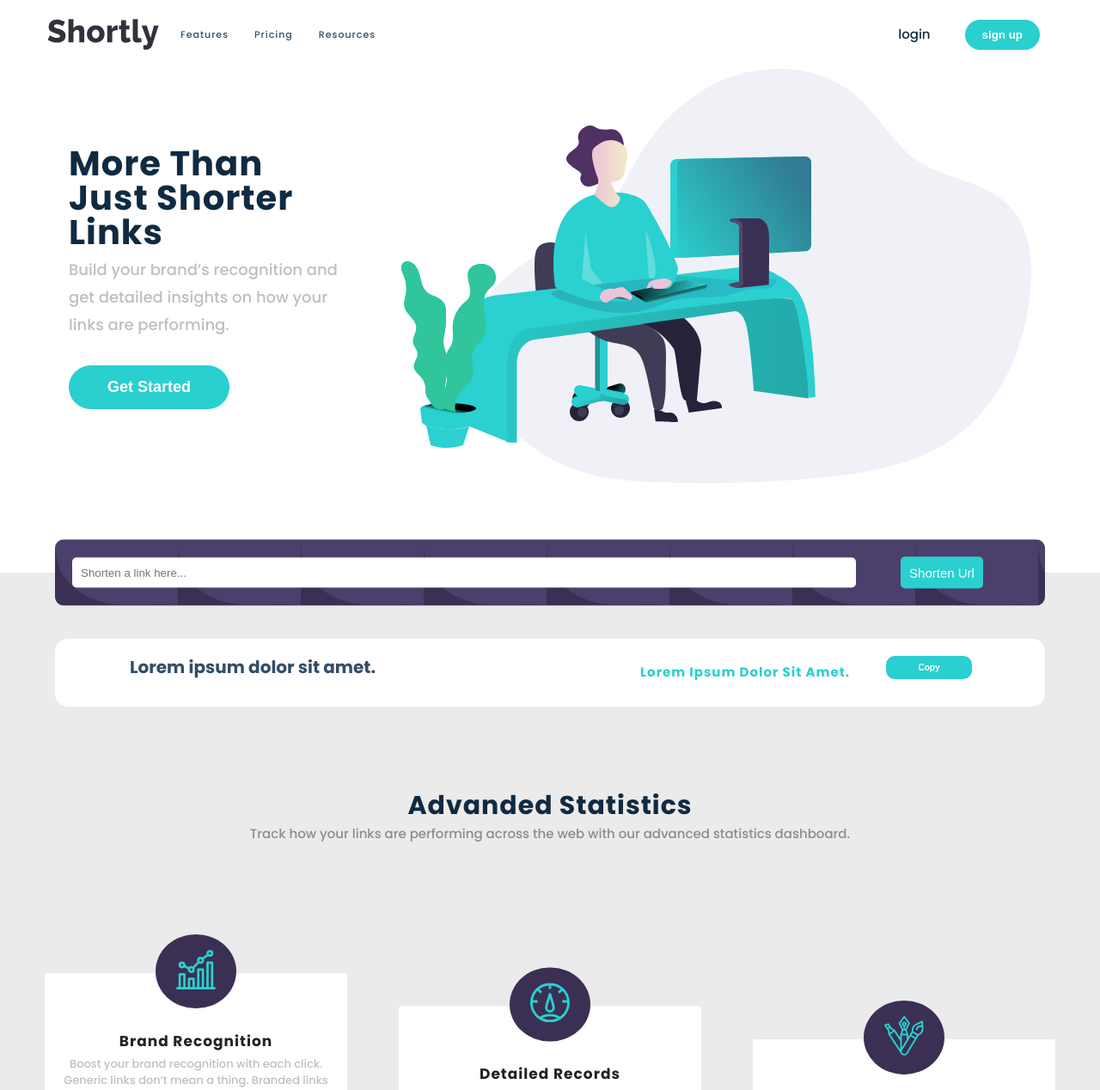
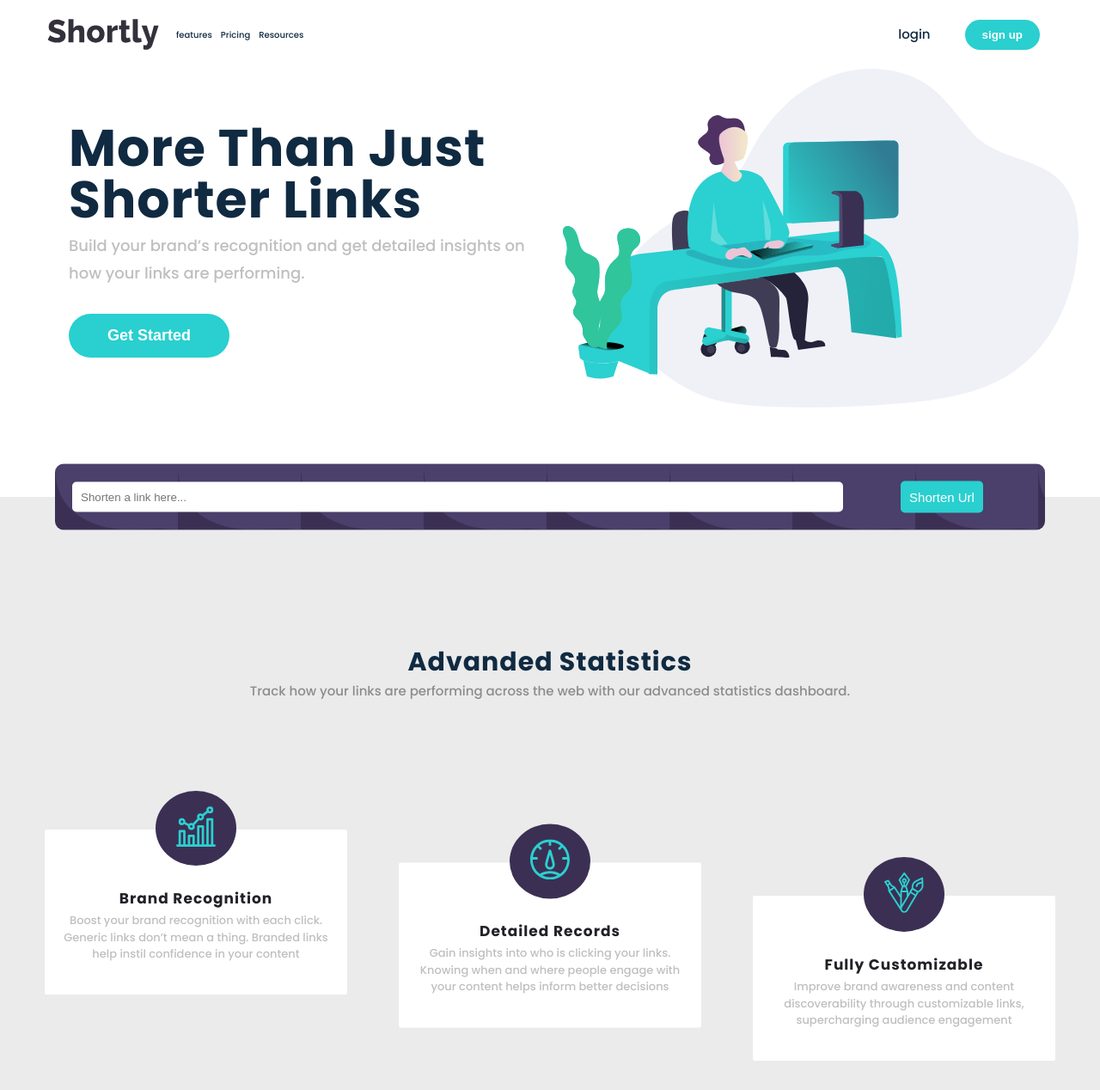
Before and after one commit to Jcolejeff/url-shortner, a React (Create React App) app: page / in a window 1280 px wide. Shown: the top 1268 px of the page at 86% size. Built offline with nearby package versions, Linux system fonts and the light colour scheme.

Commit message:
finished alert component

```diff
--- a/src/components/Alert.js
+++ b/src/components/Alert.js
@@ -1,4 +1,5 @@
 import React, { useEffect } from "react";
+import styled from "styled-components";
 
 const Alert = ({ type, msg, removeAlert, list }) => {
 	useEffect(() => {
@@ -7,7 +8,35 @@ const Alert = ({ type, msg, removeAlert, list }) => {
 		}, 3000);
 		return () => clearTimeout(timeout);
 	}, [list]);
-	return <p className={`alert alert-${type}`}>{msg}</p>;
+	return (
+		<Wrapper>
+			<p className={`alert alert-${type}`}>{msg}</p>;
+		</Wrapper>
+	);
 };
 
 export default Alert;
+
+const Wrapper = styled.div`
+	width: 90%;
+	margin-inline: auto;
+	margin-block-start: -3rem;
+	.alert {
+		margin-bottom: 1rem;
+		display: grid;
+		align-items: center;
+		text-align: center;
+		font-size: 1.5rem;
+		border-radius: 0.25rem;
+		letter-spacing: var(--spacing);
+		text-transform: capitalize;
+	}
+	.alert-danger {
+		color: #721c24;
+		background: #f8d7da;
+	}
+	.alert-success {
+		color: #155724;
+		background: #d4edda;
+	}
+`;
--- a/src/components/Hero.js
+++ b/src/components/Hero.js
@@ -1,4 +1,3 @@
-import { useState, useEffect } from "react";
 import styled from "styled-components";
 import hero from "../images/illustration-working.svg";
 import hero2 from "../images/illustration-working.png";
@@ -37,10 +36,6 @@ const Wrapper = styled.header`
 	padding-block-end: 10rem;
 
 	.hero {
-    picture {
-      text-align: center;
-      margin-inline-start: 3rem;
-    }
 		.desc {
 			margin-inline: auto;
 			text-align: center;
@@ -79,6 +74,14 @@ const Wrapper = styled.header`
 				justify-content: center;
 				align-items: flex-start;
 				text-align: left;
+				h1 {
+					font-size: 6rem;
+				}
+			}
+			picture {
+				img {
+					width: 110%;
+				}
 			}
 		}
 	}
--- a/src/components/Info.js
+++ b/src/components/Info.js
@@ -3,7 +3,7 @@ import List from "./List";
 import services from "../data";
 import { useEffect, useState } from "react";
 import bg1 from "../images/bg-shorten-mobile.svg";
-import bg2 from "../images/bg-shorten-desktop.svg";
+import Alert from "./Alert";
 
 const getLocalStorage = () => {
 	let list = localStorage.getItem("list");
@@ -16,20 +16,58 @@ const getLocalStorage = () => {
 
 const Info = () => {
 	const [query, setQuery] = useState("");
-  const [Loading, setLoading] = useState(false);
-  const [List, setList] = useState(getLocalStorage());
+	const [list, setList] = useState(getLocalStorage());
 	const [error, setError] = useState("");
+	const [loading, setIsloading] = useState(false);
+	const [alert, setAlert] = useState({ show: false, msg: "", type: "" });
 
-  useEffect(() => {
-    localStorage.setItem("list", JSON.stringify(List));
-  }, [List]);
+	const showAlert = (show = false, type = "", msg = "") => {
+		setAlert({ show, type, msg });
+	};
+	const clearList = () => {
+		showAlert(true, "danger", "empty list");
+		setList([]);
+	};
+	const removeItem = (id) => {
+		showAlert(true, "danger", "item removed");
+		setList(list.filter((item) => item.id !== id));
+	};
+
+	const copyToClipboard = (item) => {
+		navigator.clipboard.writeText(item);
+		setAlert({ show: true, type: "success", msg: "copied to clipboard" });
+	};
 	const FetchLink = async () => {
+		if (!query) {
+			showAlert(true, "danger", "No url parameter set ,please enter value");
+			return;
+		}
+		setIsloading(true);
+
+		try {
 			const response = await fetch(
 				` https://api.shrtco.de/v2/shorten?url=${query}`
 			);
 			const data = await response.json();
 			console.log(data);
+			if (data.ok) {
+				setIsloading(false);
+				setList([
+					...list,
+					{ id: new Date().getTime().toString(), ...data.result },
+				]);
+			} else {
+				setIsloading(false);
+				showAlert(true, "danger", data.error.substring(0, 23));
+			}
+		} catch (error) {
+			setIsloading(false);
+			setError(error.message);
+		}
 	};
+	useEffect(() => {
+		localStorage.setItem("list", JSON.stringify(list));
+	}, [list]);
 	return (
 		<Wrapper>
 			{/* <List /> */}
@@ -48,19 +86,25 @@ const Info = () => {
 						name="query"
 						placeholder="Shorten a link here..."
 					/>
-          <button> Shorten Url</button>
+					<button disabled={loading}>
+						{loading ? "Loading..." : "Shorten Url"}
+					</button>
 				</form>
 			</section>
-      <section className="list">
-        <article>
-          <p>Lorem ipsum dolor sit amet.</p>
-          <hr />
-          <p className="copy">
-            <h5>Lorem ipsum dolor sit amet.</h5>
-            <button>Copy</button>
-          </p>
-        </article>
-      </section>
+			{alert.show && <Alert {...alert} removeAlert={showAlert} list={list} />}
+			{list.length > 0 && (
+				<div>
+					<List
+						items={list}
+						removeItem={removeItem}
+						copyToClipboard={copyToClipboard}
+					/>
+					<button className="clear-btn" onClick={clearList}>
+						Clear
+					</button>
+				</div>
+			)}
+
 			<header>
 				<h1> Advanded Statistics </h1>
 				<p>
@@ -124,6 +168,7 @@ const Wrapper = styled.section`
 		form {
 			display: flex;
 			flex-direction: column;
+			gap: 1.5rem;
 			@media (min-width: 650px) {
 				display: grid;
 				grid-template-columns: 1fr 20rem;
@@ -147,49 +192,9 @@ const Wrapper = styled.section`
 				font-weight: 500;
 				border-radius: 5px;
 			}
-    }
-  }
-  .list {
-    margin-inline: auto;
-    padding: 1.6rem;
-    width: 80%;
-    background-color: white;
-    border-radius: 15px;
-    @media (min-width: 65rem) {
-      padding: 1rem;
-      width: 90%;
-      article {
-        display: flex;
-        justify-content: space-around;
-        align-items: center;
-        .copy {
-          display: grid;
-          grid-template-columns: 1fr 10rem;
-          align-items: center;
-          gap: 4rem;
-        }
-      }
-    }
-
-    p {
-      font-size: 2rem;
-      font-weight: 700;
-      h5 {
-        font-size: 1.5rem;
-        color: hsl(180, 66%, 49%);
-        font-weight: 700;
-        margin-block-start: 2rem;
-      }
-      button {
-        margin-inline-start: 0.2rem;
-        width: 100%;
-        font-size: 1rem;
-        padding: 0.8rem;
-        border: none;
-        border-radius: 10px;
-        background: hsl(180, 66%, 49%);
-        color: var(--clr-white);
-        font-weight: 700;
+			button:disabled {
+				cursor: not-allowed;
+				opacity: 0.7;
 			}
 		}
 	}
@@ -246,4 +251,25 @@ const Wrapper = styled.section`
 			transform: translateY(20%);
 		}
 	}
+	.clear-btn {
+		text-transform: capitalize;
+		width: 10rem;
+		display: grid;
+		align-items: center;
+		background: white;
+		border-color: transparent;
+		color: var(--clr-red-light);
+		margin-inline: auto;
+		letter-spacing: var(--spacing);
+		cursor: pointer;
+		transition: var(--transition);
+		margin-top: 1.25rem;
+		font-size: 1.5rem;
+		font-weight: 700;
+		padding: 0.5rem 1rem;
+		border-radius: 10px;
+	}
+	.clear-btn:hover {
+		color: var(--clr-red-dark);
+	}
 `;
--- a/src/components/List.js
+++ b/src/components/List.js
@@ -1,29 +1,36 @@
-import { FaEdit, FaTrash } from "react-icons/fa";
-const List = ({ items, removeItem, editItem }) => {
+import { FaTrash } from "react-icons/fa";
+import styled from "styled-components";
+const List = ({ items, removeItem, copyToClipboard }) => {
 	return (
 		<div className="grocery-list">
 			{items.map((item) => {
-				const { id, title } = item;
+				const { id, short_link, original_link } = item;
 				return (
-					<article className="grocery-item" key={id}>
-						<p className="title">{title}</p>
-						<div className="btn-container">
+					<Wrapper key={id}>
+						<section className="list">
+							<article>
+								<p>{original_link}</p>
+								<hr />
+								<p className="copy">
+									<h5>{short_link}</h5>
 									<button
+										onClick={() => copyToClipboard(short_link)}
 										type="button"
-								className="edit-btn"
-								onClick={() => editItem(id)}
+										className="btn"
 									>
-								<FaEdit />
+										Copy
 									</button>
 									<button
 										type="button"
-								className="delete-btn"
+										className="btn"
 										onClick={() => removeItem(id)}
 									>
 										<FaTrash />
 									</button>
-						</div>
+								</p>
 							</article>
+						</section>
+					</Wrapper>
 				);
 			})}
 		</div>
@@ -31,3 +38,52 @@ const List = ({ items, removeItem, editItem }) => {
 };
 
 export default List;
+
+const Wrapper = styled.section`
+	.list {
+		margin-inline: auto;
+		margin-block-end: 3rem;
+		padding: 1.6rem;
+		width: 80%;
+		background-color: white;
+		border-radius: 15px;
+		@media (min-width: 65rem) {
+			padding: 1rem;
+			width: 90%;
+			article {
+				display: grid;
+				grid-template-columns: 1fr 1fr 1fr;
+				align-items: center;
+				gap: 2rem;
+				.copy {
+					display: grid;
+					grid-template-columns: 1fr 1fr 10rem;
+					align-items: center;
+					gap: 4rem;
+				}
+			}
+		}
+
+		p {
+			font-size: 2rem;
+			font-weight: 700;
+			h5 {
+				font-size: 1.5rem;
+				color: hsl(180, 66%, 49%);
+				font-weight: 700;
+				margin-block-start: 2rem;
+			}
+			button {
+				margin-inline-start: 0.2rem;
+				width: 100%;
+				font-size: 1rem;
+				padding: 0.8rem;
+				border: none;
+				border-radius: 10px;
+				background: hsl(180, 66%, 49%);
+				color: var(--clr-white);
+				font-weight: 700;
+			}
+		}
+	}
+`;
--- a/src/components/Nav.js
+++ b/src/components/Nav.js
@@ -11,11 +11,13 @@ const Nav = () => {
 		<NavContainer>
 			<div className="nav-center">
 				<div className="nav-header">
-          <img src={logo} />
+					<img src={logo} alt="logo" />
 					<div className="nav-links">
-            <a> features </a>
-            <a>Pricing</a>
-            <a> Resources</a>
+						<ul>
+							<li> features </li>
+							<li>Pricing</li>
+							<li> Resources</li>
+						</ul>
 					</div>
 
 					<button onClick={openSidebar} type="button" className="nav-toggle">
@@ -101,6 +103,10 @@ const NavContainer = styled.nav`
 			justify-content: center;
 			gap: 2rem;
 			margin-inline-start: 2rem;
+			ul {
+				display: flex;
+				gap: 1rem;
+			}
 
 			a {
 				color: var(--clr-grey-3);
--- a/src/index.css
+++ b/src/index.css
@@ -168,149 +168,3 @@ main {
 	display: grid;
 	place-items: center;
 }
-/*
-===============
-Grocery List
-===============
-*/
-.section-center {
-	background: var(--clr-white);
-	border-radius: var(--radius);
-	box-shadow: var(--light-shadow);
-	transition: var(--transition);
-	padding: 2rem;
-}
-.section-center:hover {
-	box-shadow: var(--dark-shadow);
-}
-.alert {
-	margin-bottom: 1rem;
-	height: 1.25rem;
-	display: grid;
-	align-items: center;
-	text-align: center;
-	font-size: 0.7rem;
-	border-radius: 0.25rem;
-	letter-spacing: var(--spacing);
-	text-transform: capitalize;
-}
-.alert-danger {
-	color: #721c24;
-	background: #f8d7da;
-}
-.alert-success {
-	color: #155724;
-	background: #d4edda;
-}
-.grocery-form h3 {
-	color: var(--clr-primary-1);
-	margin-bottom: 1.5rem;
-	text-align: center;
-}
-.form-control {
-	display: flex;
-	justify-content: center;
-}
-.grocery {
-	padding: 0.25rem;
-	padding-left: 1rem;
-	background: var(--clr-grey-10);
-	border-top-left-radius: var(--radius);
-	border-bottom-left-radius: var(--radius);
-	border-color: transparent;
-	font-size: 1rem;
-	flex: 1 0 auto;
-	color: var(--clr-grey-5);
-}
-.grocery::placeholder {
-	font-family: var(--ff-secondary);
-	color: var(--clr-grey-5);
-}
-.submit-btn {
-	background: var(--clr-primary-8);
-	border-color: transparent;
-	flex: 0 0 5rem;
-	display: grid;
-	align-items: center;
-	padding: 0.25rem;
-	text-transform: capitalize;
-	letter-spacing: 2px;
-	border-top-right-radius: var(--radius);
-	border-bottom-right-radius: var(--radius);
-	cursor: pointer;
-	content: var(--clr-primary-5);
-	transition: var(--transition);
-	font-size: 0.85rem;
-}
-.submit-btn:hover {
-	background: var(--clr-primary-5);
-	color: var(--clr-white);
-}
-
-.grocery-container {
-	margin-top: 2rem;
-}
-
-.grocery-item {
-	display: flex;
-	align-items: center;
-	justify-content: space-between;
-	margin-bottom: 0.5rem;
-	transition: var(--transition);
-	padding: 0.25rem 1rem;
-	border-radius: var(--radius);
-	text-transform: capitalize;
-}
-.grocery-item:hover {
-	color: var(--clr-grey-5);
-	background: var(--clr-grey-10);
-}
-.grocery-item:hover .title {
-	color: var(--clr-grey-5);
-}
-.title {
-	margin-bottom: 0;
-	color: var(--clr-grey-1);
-	letter-spacing: 2px;
-	transition: var(--transition);
-}
-.edit-btn,
-.delete-btn {
-	background: transparent;
-	border-color: transparent;
-	cursor: pointer;
-	font-size: 0.7rem;
-	margin: 0 0.15rem;
-	transition: var(--transition);
-}
-.edit-btn {
-	color: var(--clr-green-light);
-}
-.edit-btn:hover {
-	color: var(--clr-green-dark);
-}
-.delete-btn {
-	color: var(--clr-red-light);
-}
-.delete-btn:hover {
-	color: var(--clr-red-dark);
-}
-.clear-btn {
-	text-transform: capitalize;
-	width: 10rem;
-	height: 1.5rem;
-	display: grid;
-	align-items: center;
-	background: transparent;
-	border-color: transparent;
-	color: var(--clr-red-light);
-	margin: 0 auto;
-	font-size: 0.85rem;
-	letter-spacing: var(--spacing);
-	cursor: pointer;
-	transition: var(--transition);
-	margin-top: 1.25rem;
-}
-.clear-btn:hover {
-	color: var(--clr-red-dark);
-}
```
Lines whose indentation alone changed are shown as unchanged.
